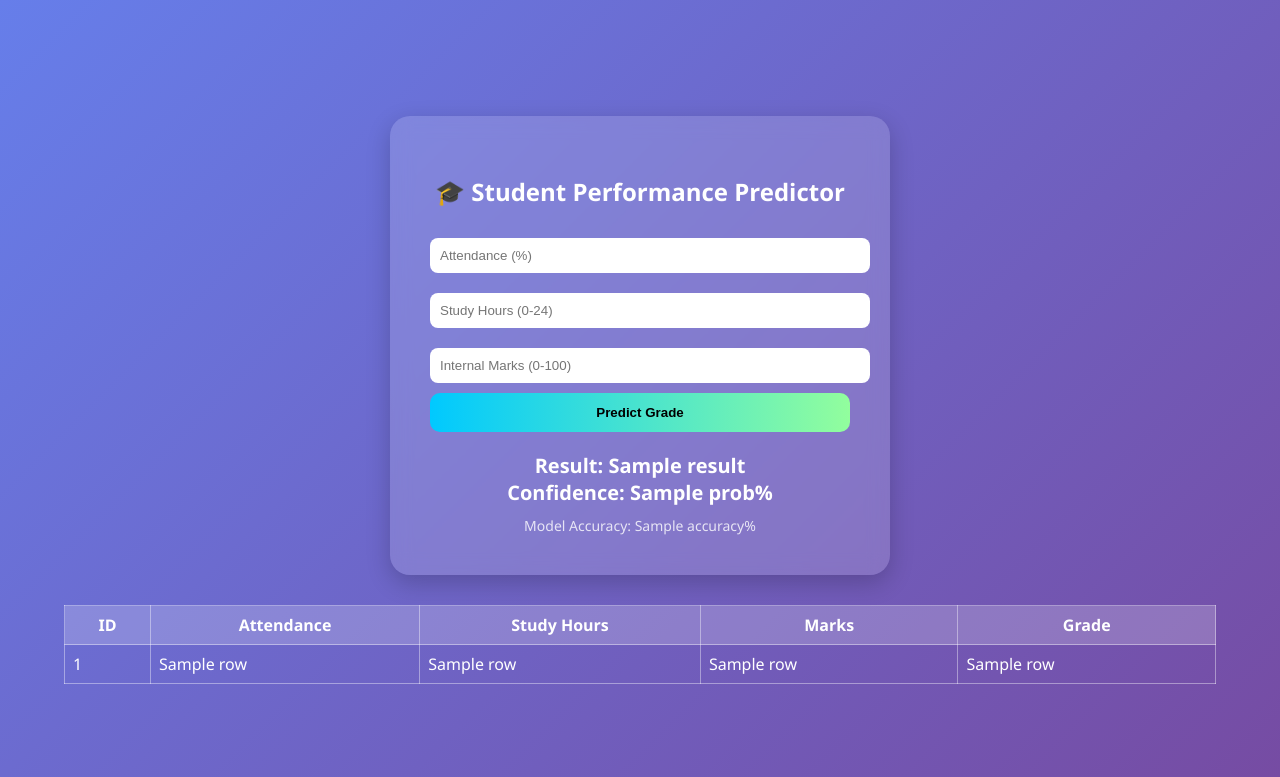
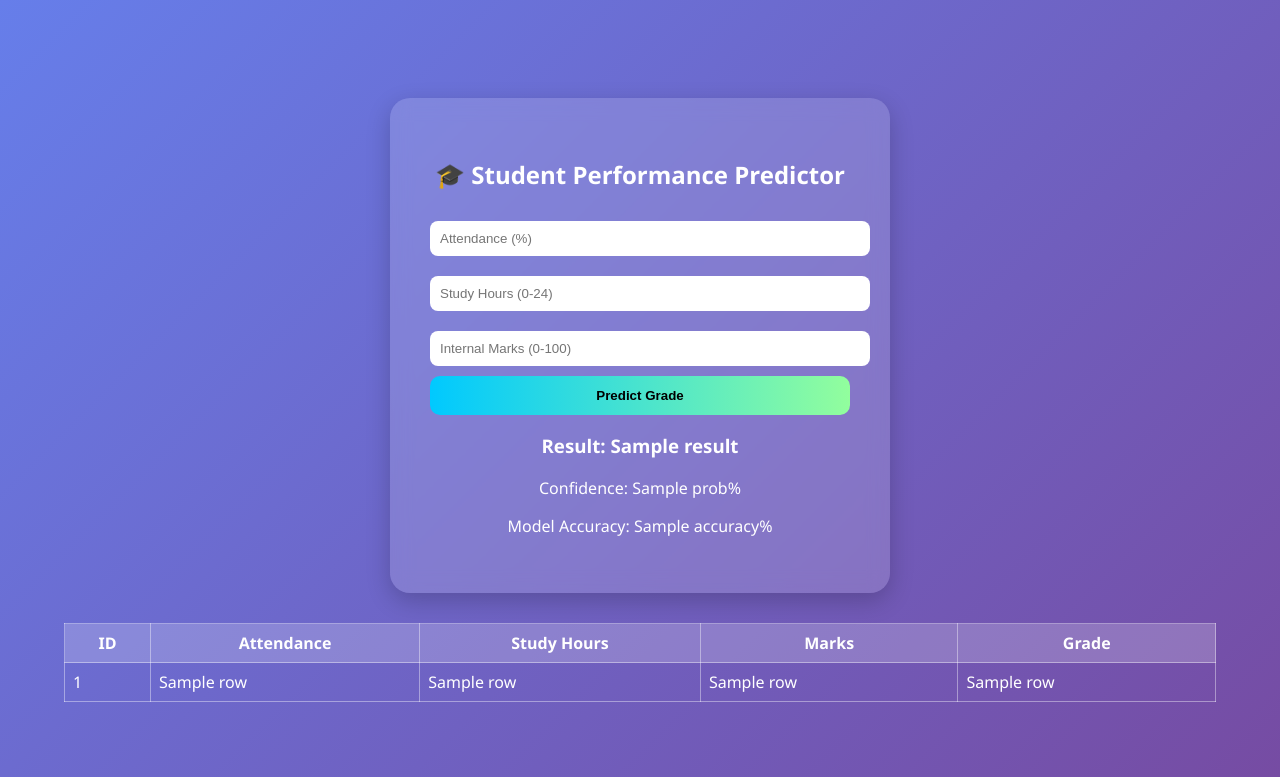
Before and after one commit to AP24110011508/student-performance-prediction-ml, a Flask app: template templates/index.html in a window 1280 px wide. Shown: the top 777 px of the page. Run offline with Flask 3, Linux system fonts and the light colour scheme; the template is opened without the code that fills it: most values are stand-ins (such as "Sample title", 1, 10 or a date in 2020).

Commit message:
Final working version - Full Stack ML App

```diff
--- a/app.py
+++ b/app.py
@@ -7,7 +7,7 @@ import os
 db = mysql.connector.connect(
     host="localhost",
     user="root",
-    password=os.getenv("DB_PASSWORD"),   # ✅ secure
+    password=os.getenv("DB_PASSWORD"),
     database="student_db"
 )
 
@@ -37,7 +37,7 @@ def index():
                 'index.html',
                 result="Invalid Input! Please enter valid values.",
                 prob=None,
-                accuracy=round(accuracy*100, 2),
+                accuracy=round(accuracy * 100, 2),
                 history=history
             )
 
@@ -60,7 +60,7 @@ def index():
         )
         db.commit()
 
-    # Fetch prediction history
+    # Fetch history
     cursor.execute("SELECT * FROM predictions")
     history = cursor.fetchall()
 
@@ -73,4 +73,4 @@ def index():
     )
 
 if __name__ == '__main__':
-    app.run(debug=True)
+    app.run(debug=True, port=5050)
--- a/model.py
+++ b/model.py
@@ -2,7 +2,7 @@ import pandas as pd
 from sklearn.model_selection import train_test_split
 from sklearn.linear_model import LogisticRegression
 
-# Updated dataset with grades
+# Sample dataset
 data = {
     'attendance': [95, 88, 75, 60, 50, 85, 92, 40, 70, 80],
     'study_hours': [7, 5, 3, 2, 1, 6, 7, 1, 3, 4],
--- a/templates/index.html
+++ b/templates/index.html
@@ -25,10 +25,6 @@
             text-align: center;
         }
 
-        h2 {
-            margin-bottom: 20px;
-        }
-
         input {
             width: 100%;
             padding: 10px;
@@ -39,7 +35,6 @@
         }
 
         button {
-            background: #00c9ff;
             background: linear-gradient(to right, #00c9ff, #92fe9d);
             border: none;
             padding: 12px;
@@ -47,23 +42,6 @@
             border-radius: 10px;
             font-weight: bold;
             cursor: pointer;
-            transition: 0.3s;
-        }
-
-        button:hover {
-            transform: scale(1.05);
-        }
-
-        .result {
-            margin-top: 20px;
-            font-size: 20px;
-            font-weight: bold;
-        }
-
-        .accuracy {
-            margin-top: 10px;
-            font-size: 14px;
-            opacity: 0.8;
         }
 
         table {
@@ -81,7 +59,6 @@
         th {
             background-color: rgba(255,255,255,0.2);
         }
-
     </style>
 </head>
 <body>
@@ -97,15 +74,11 @@
     </form>
 
     {% if result %}
-        <div class="result">
-            Result: {{ result }} <br>
-            Confidence: {{ prob }}%
-        </div>
+        <h3>Result: {{ result }}</h3>
+        <p>Confidence: {{ prob }}%</p>
     {% endif %}
 
-    <div class="accuracy">
-        Model Accuracy: {{ accuracy }}%
-    </div>
+    <p>Model Accuracy: {{ accuracy }}%</p>
 </div>
 
 {% if history %}
```
